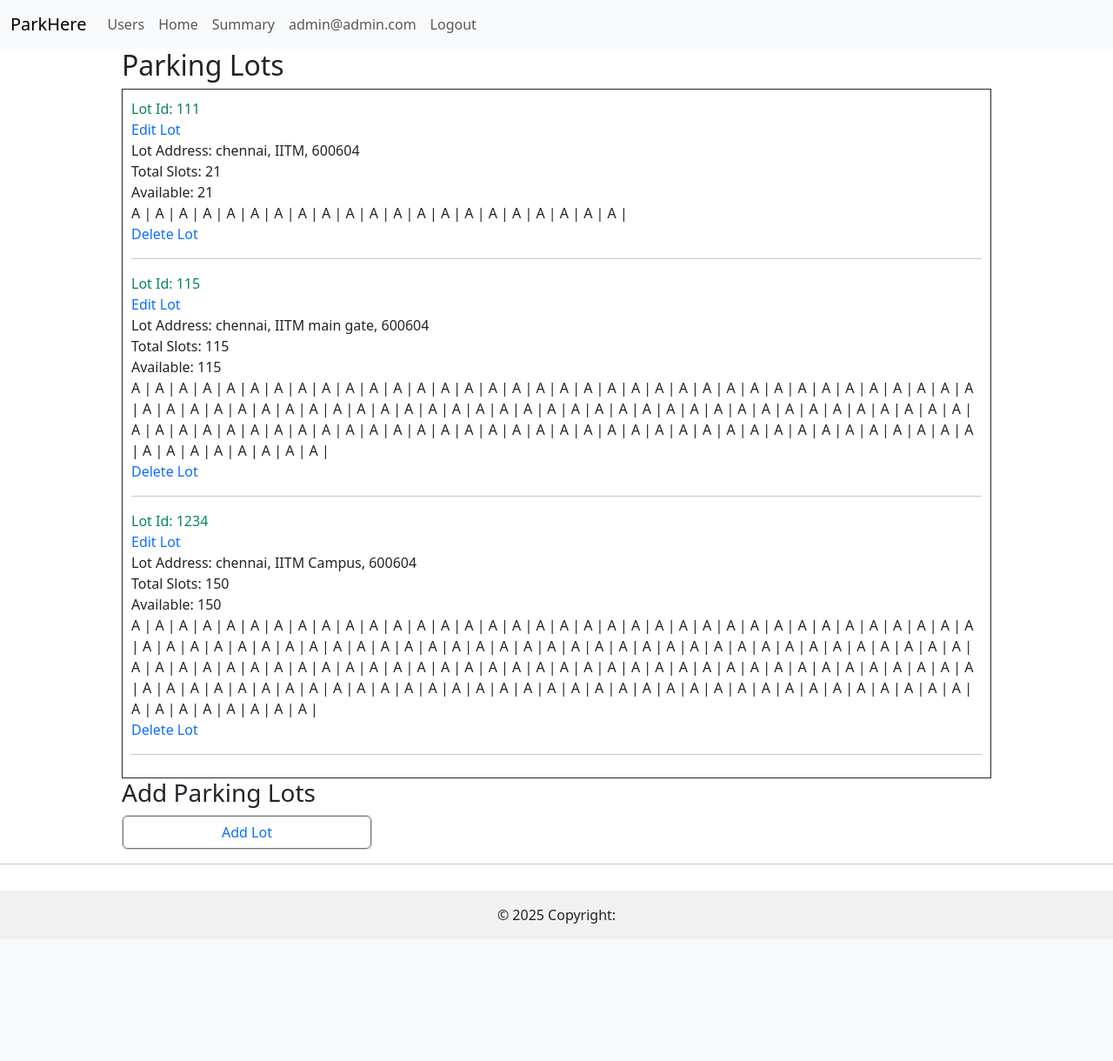
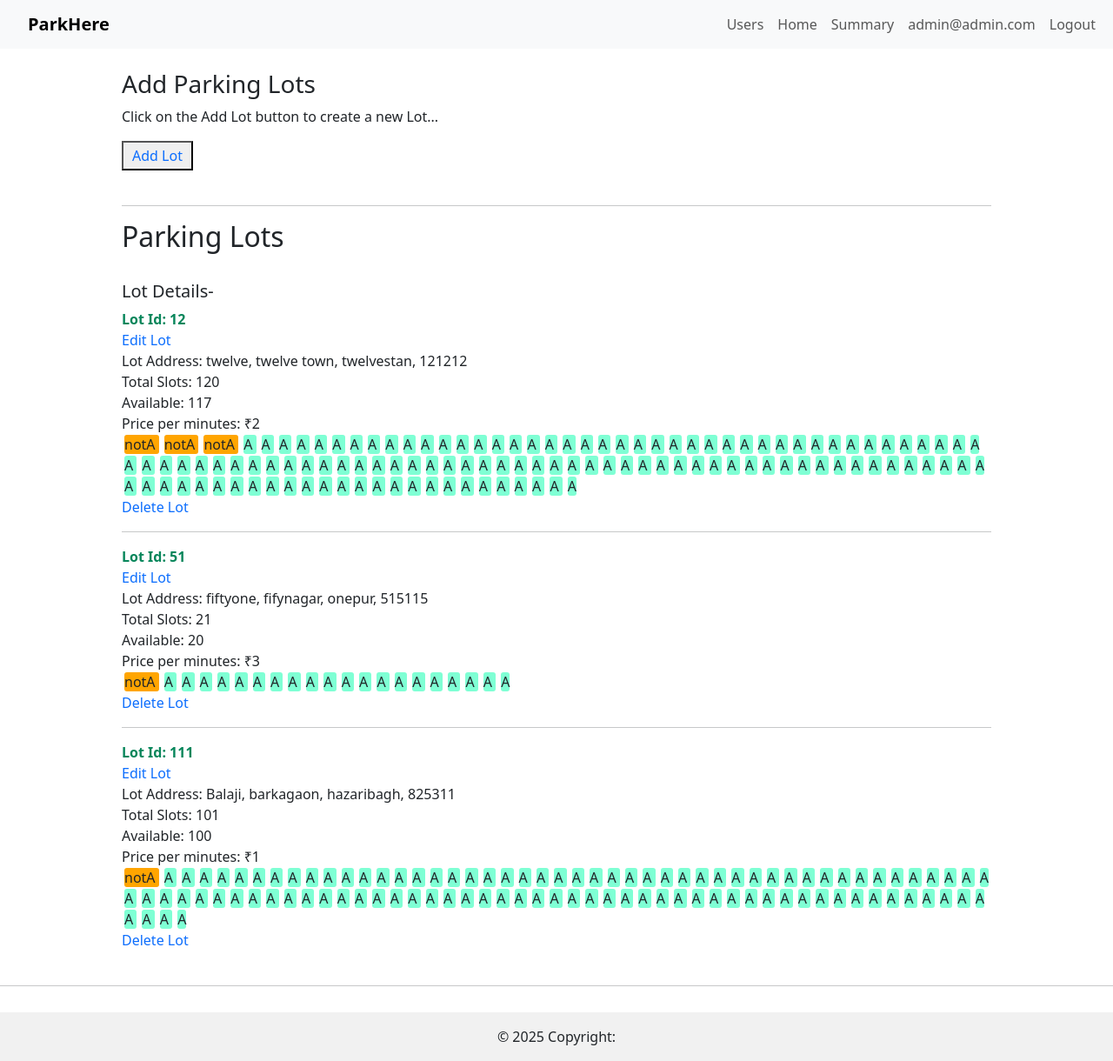
Before and after one commit to 24f2007245/VehicleParkingWebApplication, a Flask app: page /dashboard in a window 1280 px wide. Shown: the whole page at 87% size. Before the commit the page ends 1062 px from the top, so only its background shows below. Run offline with Flask 3, Linux system fonts and the light colour scheme; a user stored in the database is signed in.

Commit message:
All Core Functionalities except summary

```diff
--- a/controller/all_routes.py
+++ b/controller/all_routes.py
@@ -32,6 +32,7 @@ def login():
 
         session['email'] = user.user_email
         session['roles'] = user.roles
+        session['user_id']= user.id
 
         if 'admin' in user.roles:
             return redirect(url_for('dashboard'))
@@ -46,16 +47,16 @@ def register():
         user_name= request.form.get('user_name')
         user_email= request.form.get('user_email')
         password = request.form.get('password')
-        vehicle_no = request.form.get('vehicle_no')
         address = request.form.get('Address')
         if UserData.query.filter_by(user_email=user_email).first():
             flash('Email already registered.', 'error')
             return redirect(url_for('register'))
-        db.session.add(UserData(user_name=user_name, user_email=user_email, password=password,vehicle_no=vehicle_no, address=address))
+        db.session.add(UserData(user_name=user_name, user_email=user_email, password=password, address=address))
         db.session.commit()
 
         return render_template('login.html', success='Registration successful, please log in.')
     return render_template('register.html')
+
 
 @app.route('/dashboard')
 def dashboard():
@@ -63,49 +64,58 @@ def dashboard():
         flash('Please login to access the dashboard.', 'warning')
         return redirect(url_for('login'))
 
+    user_id = session['user_id']
+    recent_reservations = ReservedSpot.query.filter_by(user_id=user_id).all()
+
     if 'roles' in session and 'admin' in session['roles']:
+        return render_template('admin_dashboard.html',parking_lots=ParkingLot.query.all())
+    return render_template('dashboard.html',lot=ParkingLot.query.all(),reserv=recent_reservations)
 
-        return render_template('admin_dashboard.html',parking_lots=ParkingLot.query.all())
-
-    return render_template('dashboard.html',parking_lots=ParkingLot.query.all())
 
 @app.route('/registered_users')
 def registered_users():
+    return render_template('registered_users.html',usersdata=UserData.query.all())
 
-    return render_template('registered_users.html',usersdata=UserData.query.all())
 
 @app.route('/add_lot', methods=['GET', 'POST'])
 def add_lot():
     if request.method == 'POST':
         id = request.form.get('id')
-        location = request.form.get('location')
-        total_spots = request.form.get('total_slots')
+        lot_name = request.form.get('lot_name')
+        total_spots = int(request.form.get('total_slots'))
         pin_code = request.form.get('pin_code')
         price = request.form.get('price')
         address = request.form.get('address')
 
-        if ParkingLot.query.filter_by(id=id).first():
+        if ParkingLot.query.filter_by(id=id).first(): #checking for already exits or not
             flash('Parking lot already exists.', 'error')
             return redirect(url_for('add_lot'))
 
-        new_lot = ParkingLot(id=id, location=location, total_spots=total_spots,
-                             pin_code=pin_code, price=price, address=address)
-        db.session.add(new_lot)
+        new_lot = ParkingLot(id=id, lot_name=lot_name, total_spots=total_spots,pin_code=pin_code, price=price, address=address)
+        db.session.add(new_lot)                         #adding new lot data
+        db.session.commit()
+
+        #creating all spots
+        for i in range(1, total_spots+1):
+            spot=ParkingSpot(lot_id=new_lot.id,status=0) #0-available
+            db.session.add(spot)
         db.session.commit()
 
         flash('Parking lot added successfully.', 'success')
         return redirect(url_for('add_lot'))
     return render_template('add_lot.html')
+
+
 @app.route('/edit_lot/<int:id>', methods=['GET', 'POST'])
 def edit_lot(id):
     lot = ParkingLot.query.get_or_404(id)
 
     if request.method == 'POST':
         lot.id = request.form.get('id')
-        lot.location = request.form.get('location')
+        lot.lot_name = request.form.get('lot_name')
         lot.address = request.form.get('address')
         lot.pin_code = request.form.get('pin_code')
-        lot.total_spots = int(request.form.get('total_spots'))
+        lot.total_spots = request.form.get('total_spots')
         lot.price = request.form.get('price')
 
         db.session.commit()
@@ -115,16 +125,6 @@ def edit_lot(id):
     return render_template('edit_lot.html', lot=lot)
 
 
-@app.route('/go_add_lot')
-def go_add_lot():
-
-    return render_template('add_lot.html')
-
-@app.route('/go_add_spot')
-def go_add_spot():
-    return render_template('add_spot.html')
-
-
 @app.route('/logout')
 def logout():
     session.pop('email', None)
@@ -132,10 +132,67 @@ def logout():
     flash('You have been logged out.', 'success')
     return redirect(url_for('login'))
 
+
 @app.route('/delete_lot/<int:id>')
 def delete_lot(id):
     lot=ParkingLot.query.get_or_404(id)
-    db.session.delete(lot)
+    if lot.reserved_spots==0:
+        db.session.delete(lot)
+        db.session.commit()
+        flash('Parking Lot Deleted, Successfully.','success')
+    else:
+        flash('There are reserved spot in this lot, unsuccessful','warning')
+    return redirect(url_for('dashboard'))
+
+
+
+#reservation related logics
+@app.route('/reserve_spot/<int:id>', methods=['GET','POST'])
+def reserve_spot(id):
+
+    lot = ParkingLot.query.get_or_404(id)
+    start_time = datetime.now()
+    userid = session["user_id"]
+
+    available_spot = ParkingSpot.query.filter_by(lot_id=lot.id, status=0).first()
+    if not available_spot:
+        flash("No available spot!", "warning")
+        return redirect(url_for('dashboard'))
+
+
+    if request.method == 'POST':
+        vehicle_no=request.form.get('vehicle_no')
+        new_reservation = ReservedSpot(spot_id=available_spot.id,user_id=userid,vehicle_no=vehicle_no,start_time=start_time)
+        available_spot.status=1
+        lot.reserved_spots += 1
+
+        db.session.add(new_reservation)
+
+        db.session.commit()
+
+        flash('Successfully! Your spot get reserved', 'success')
+        return redirect(url_for('dashboard'))
+    return render_template("reserve_spot.html",lot=lot,start_time=start_time)
+
+
+@app.route('/release_spot/<int:id>', methods=['POST'])
+def release_spot(id):
+    reservation = ReservedSpot.query.get_or_404(id)
+    spot = reservation.spot
+    lot = spot.parking_lot
+
+    end_time = datetime.now()
+    duration_minutes = (end_time - reservation.start_time).total_seconds() / 60
+
+    cost_per_minute = lot.price
+    total_cost = round(duration_minutes * cost_per_minute, 2)
+
+    reservation.end_time = end_time
+    reservation.parking_cost = total_cost
+    spot.status = 0  #Making  Available again
+    lot.reserved_spots -= 1
+
     db.session.commit()
-    flash('Parking Lot Deleted, Successfully.','success')
+
+    flash(f'Spot {spot.id} is released. Cost: ₹{total_cost}', 'success')
     return redirect(url_for('dashboard'))
--- a/static/style.css
+++ b/static/style.css
@@ -3,18 +3,12 @@
     padding: 0;
 }
 
-#login {
+#spot_box, #add_lot, #login {
     display: flex;
     justify-content: center;
     align-items: center;
-    height: 100vh;
-}
-
-#add_lot {
-    display: flex;
-    justify-content: center;
-    align-items: center;
-    height: 200vh;
+    height: auto;
+    margin-top: 30px;
 }
 
 .box {
@@ -42,33 +36,38 @@ button {
     cursor: pointer;
 }
 
-
-@media (max-width: 768px) {
-
-    #login_box,
-    #register_box {
-        border: none;
-    }
-
-}
-
 .container {
     width: 80%;
     justify-content: center;
 }
-.lot {
-    /* display: flex; */
 
+.dibba {
+   background-color: orange;
+   border-radius: 3px;
+   margin: 3px;
 }
-.dibba {
-   border: 2px black solid;
-   display: flex;
-   color: cadetblue;
-}
-.lot_dibba {
-    border: 1px solid;
-    padding: 10px;
+.available {
+    background-color: aquamarine;
+    border-radius: 3px;
+    margin: 3px;
+
 }
 a {
     text-decoration: none;
 }
+.navbar-brand{
+    padding-left: 20px;
+}
+
+ @media (max-width: 768px) {
+    .box {
+    border: none;
+    }
+    .navbar-brand{
+    padding-left: 0px;
+    }
+    .container {
+    width: 100%;
+    justify-content: center;
+    }
+}
--- a/templates/admin_dashboard.html
+++ b/templates/admin_dashboard.html
@@ -4,39 +4,48 @@
 
 {%block content%}
 <div class="container">
+    <br>
+    <h3>Add Parking Lots</h3>
+    <div>
+        <p>Click on the Add Lot button to create a new Lot...</p>
+        <button type="button"><a href="/add_lot">Add Lot</a></button>
+    </div>
+    <br>
+    <hr>
 
+    {# parking lot details rendering via loop #}
     <div id="sdf">
         <h2>Parking Lots</h2>
+        <br>
         <div class="lot_dibba">
+            <h5>Lot Details-</h5>
             {% for lot in parking_lots %}
             <div class="lot" class="card-body">
-                <div style="color: rgb(7, 134, 91);">Lot Id: {{ lot.id }}</div>
+                <div style="color: rgb(7, 134, 91);"><b>Lot Id: {{ lot.id }}</b></div>
                 <div class="actions"><a href="/edit_lot/{{lot.id}}">Edit Lot</a></div>
 
-                <div>Lot Address: {{ lot.location }}, {{ lot.address}}, {{ lot.pin_code }}</div>
+                <div>Lot Address: {{ lot.lot_name }}, {{ lot.address}}, {{ lot.pin_code }}</div>
                 <div class="spaces">Total Slots: {{ lot.total_spots }}</div>
                 <div class="spaces">Available: {{ lot.total_spots - lot.reserved_spots }}</div>
+                <div class="spaces">Price per minutes: ₹{{ lot.price }}</div>
 
 
                 {% for i in range(lot.reserved_spots) %}
-                <span class="bibba">-notA </span>|
+                <span class="dibba">notA </span>
                 {% endfor %}
 
                 {% for i in range(lot.total_spots-lot.reserved_spots) %}
-                <span class="available">A </span>|
+                <span class="available">A </span>
                 {% endfor %}
                 <div><a href="/delete_lot/{{lot.id}}">Delete Lot</a></div>
 
             </div>
-            <hr>
+            {% if not loop.last %}<hr>{%endif%}
+
             {% endfor %}
         </div>
     </div>
-    <h3>Add Parking Lots</h3>
-    <div class="card" style="width: 18rem;">
-
-        <button type="button" class="btn btn-outline-secondary"><a href="/go_add_lot">Add Lot</a></button>
-    </div>
+    <br>
 
 
 </div>
--- a/templates/base.html
+++ b/templates/base.html
@@ -19,19 +19,16 @@
 
     {% include 'nav.html' %}
 
-
     {%with message= get_flashed_messages(with_categories=true) %}
     {% if message %}
     {% for category, m in message %}
-    <div class="alert alert-warning alert-dismissible fade show" role="alert">
+    <div class="alert alert-warning alert-dismissible fade show" role="alert" style="padding-left: 32px;">
         {{m}}
         <button type="button" class="btn-close" data-bs-dismiss="alert" aria-label="Close"></button>
     </div>
     {% endfor %}
     {% endif %}
     {%endwith%}
-
-
 
     {% block slides %} {%endblock %}
     {% block content %} {% endblock %}
--- a/templates/index.html
+++ b/templates/index.html
@@ -44,6 +44,7 @@
     </button>
 </div>
 {% endblock %}
+{#
 {% block secontent %}
 <div class="card-deck d-flex justify-content-around mt-5">
     <div class="card" style="width: 18rem;">
@@ -69,3 +70,4 @@
     </div>
 </div>
 {% endblock %}
+#}
--- a/templates/nav.html
+++ b/templates/nav.html
@@ -1,13 +1,13 @@
 
 <nav class="navbar navbar-expand-lg bg-body-tertiary">
     <div class="container-fluid">
-        <a class="navbar-brand" href="/">ParkHere</a>
+        <a class="navbar-brand" href="/"><b>ParkHere</b></a>
         <button class="navbar-toggler" type="button" data-bs-toggle="collapse" data-bs-target="#navbarSupportedContent"
             aria-controls="navbarSupportedContent" aria-expanded="false" aria-label="Toggle navigation">
             <span class="navbar-toggler-icon"></span>
         </button>
         <div class="collapse navbar-collapse" id="navbarSupportedContent">
-            <ul class="navbar-nav me-auto mb-2 mb-lg-0">
+            <ul class="navbar-nav ms-auto mb-2 mb-lg-0">
                 {% if session.get('email') %}
                 {%if 'admin' in session.get('roles')%}
 
--- a/templates/register.html
+++ b/templates/register.html
@@ -17,10 +17,8 @@
                 <label for="password">Password:</label>
                 <input type="password" id="password" name="password" placeholder="password" required>
                 <br>
-                <label for="vehicle_no">Vehicle Number:</label>
-                <input type="text" id="vehicle_no" name="vehicle_no" placeholder="Enter Your Vehicle Number" ><br>
 
-                <label for="vehicle_no">Address:</label>
+                <label for="address">Address:</label>
                 <input type="text" id="Address" name="Address" placeholder="Enter Your Address" ><br><br>
                 <button type="submit" class="btn btn-outline-secondary">Register</button>
             </form>
--- a/templates/registered_users.html
+++ b/templates/registered_users.html
@@ -6,7 +6,7 @@
 <div class="container">
     <h3>Registered Users</h3>
     <hr>
-
+    <div class="table-responsive">
         <table class="table table-striped table-hover">
 
             <thead>
@@ -14,7 +14,6 @@
                     <th>Id</th>
                     <th>Name</th>
                     <th>Email</th>
-                <th>Vehicle No</th>
                     <th>Address</th>
                 </tr>
             </thead>
@@ -24,7 +23,6 @@
                     <td>{{ usr.id }}</td>
                     <td>{{ usr.user_name }}</td>
                     <td>{{ usr.user_email }}</td>
-                <td>{{ usr.vehicle_no }}</td>
                     <td>{{ usr.address }}</td>
                 </tr>
                 {% endfor %}
@@ -32,6 +30,7 @@
 
         </table>
     </div>
+</div>
 
 
 {%endblock%}
```
Also changed, not shown: controller/models.py (+15 -11 lines), templates/add_lot.html (+4 -4 lines), templates/dashboard.html (+66 -22 lines), templates/edit_lot.html (+8 -8 lines), templates/reserve_spot.html (+16 -19 lines), instance/project.db. Lines whose indentation alone changed are shown as unchanged.
